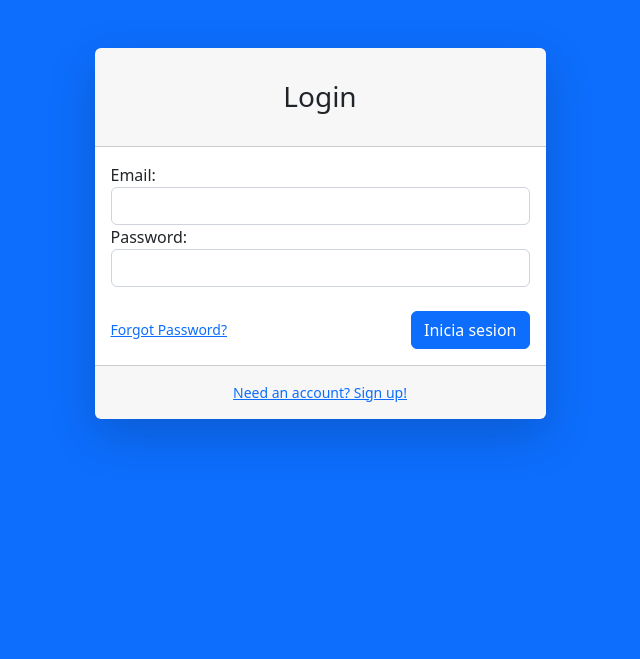
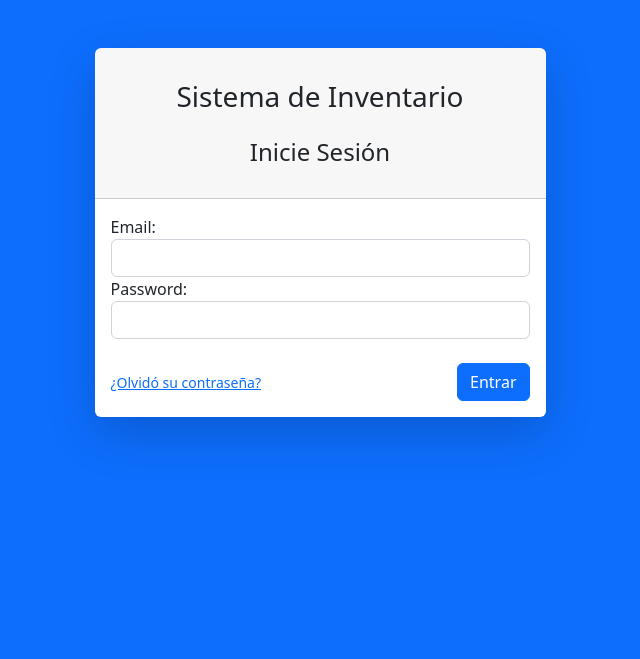
Before and after one commit to AngigRiv/InventarioDjangoV3.0, a Django app: page / in a window 1280 px wide. Shown: the top 659 px of the page, without its empty margins (320-960 px from the left). Run offline with Django 4.2, Linux system fonts and the light colour scheme; some libraries are stand-ins or nearby versions.

Commit message:
icons y login

```diff
--- a/templates/plantilla/login.html
+++ b/templates/plantilla/login.html
@@ -7,7 +7,7 @@
         <meta name="viewport" content="width=device-width, initial-scale=1, shrink-to-fit=no" />
         <meta name="description" content="" />
         <meta name="author" content="" />
-        <title>Login - SB Admin</title>
+        <title>Login de Sistema de Inventario</title>
         <link href="{% static 'css/styles.css' %}" rel="stylesheet" />
         <script src="https://use.fontawesome.com/releases/v6.3.0/js/all.js" crossorigin="anonymous"></script>
     </head>
@@ -19,14 +19,17 @@
                         <div class="row justify-content-center">
                             <div class="col-lg-5">
                                 <div class="card shadow-lg border-0 rounded-lg mt-5">
-                                    <div class="card-header"><h3 class="text-center font-weight-light my-4">Login</h3></div>
+                                    <div class="card-header">
+                                        <h3 class="text-center font-weight-light my-4">Sistema de Inventario</h3>
+                                        <h4 class="text-center font-weight-light my-4">Inicie Sesión</h4>
+                                    </div>
                                     <div class="card-body">
                                         <form method="POST">
                                             {% csrf_token %}
                                             {{ form }}
                                             <div class="d-flex align-items-center justify-content-between mt-4 mb-0">
-                                                <a class="small" href="password.html">Forgot Password?</a>
-                                                <button class="btn btn-primary" type="submit">Inicia sesion</button>
+                                                <a class="small" href="password.html">¿Olvidó su contraseña?</a>
+                                                <button class="btn btn-primary" type="submit">Entrar</button>
                                             </div>
                                         </form>
                                         {% if messages %}
@@ -36,11 +39,6 @@
 											{% endfor %}
 										</ul>
 									{% endif %}
-
-                                    </div>
-                                    <div class="card-footer text-center py-3">
-                                        <div class="small"><a href="register.html">Need an account? Sign up!</a></div>
-                                    </div>
                                 </div>
                             </div>
                         </div>
```
Also changed, not shown: templates/plantilla/maestro.html (+12 -14 lines).
